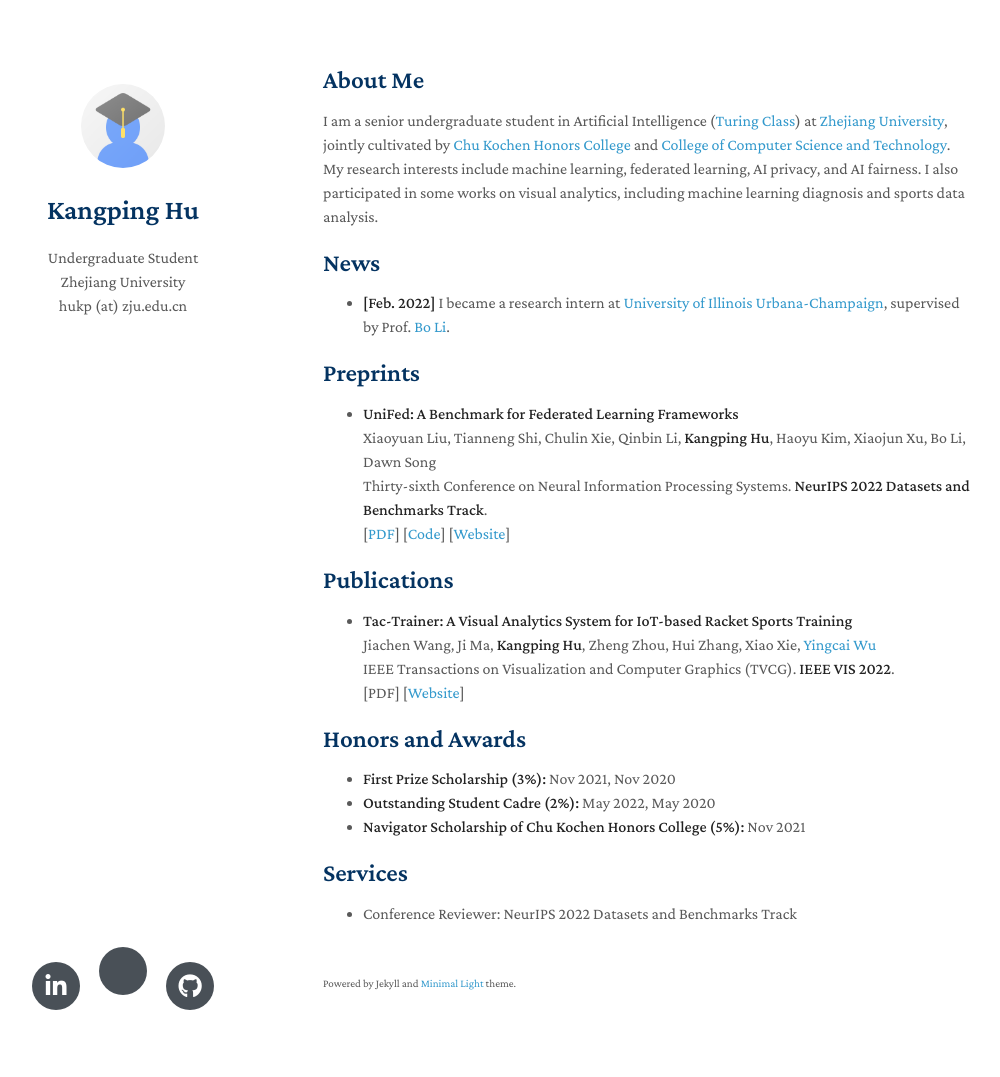
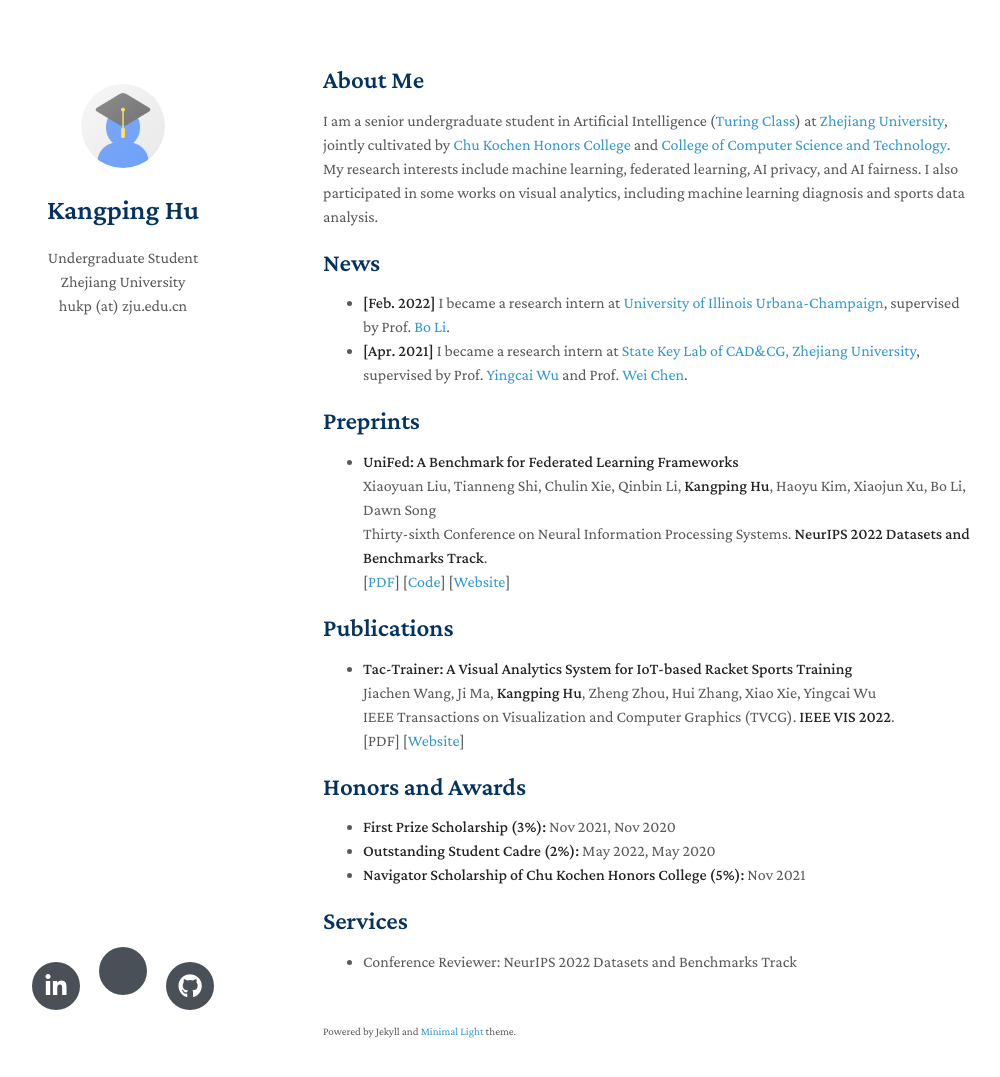
Before and after one commit to HenryHu-H/HenryHu-H.github.io, a Jekyll site: the page built from index.md, in a window 1280 px wide and 1112 px high. Shown: the top 1077 px of the window, without its empty margins (147-1147 px from the left). Built offline with Jekyll 4.4.1, drawn with Linux system fonts in a browser that asks for light colours; nearby versions of some CDN libraries; a style sheet for code colours, icons or effects is not loaded; our own code applies the rules of GitHub Pages for plain Markdown files; part of the change alters nothing that is shown.

Commit message:
Update index.md

```diff
--- a/index.md
+++ b/index.md
@@ -9,6 +9,7 @@ I am a senior undergraduate student in Artificial Intelligence ([Turing Class](h
 ## News
 
 - **[Feb. 2022]** I became a research intern at [University of Illinois Urbana-Champaign](https://illinois.edu), supervised by Prof. [Bo Li](https://aisecure.github.io).
+- **[Apr. 2021]** I became a research intern at [State Key Lab of CAD&CG, Zhejiang University](http://www.cad.zju.edu.cn/english.html), supervised by Prof. [Yingcai Wu](http://www.ycwu.org) and Prof. [Wei Chen](http://www.cad.zju.edu.cn/chenwei).
 
 ## Preprints
 
@@ -24,7 +25,7 @@ I am a senior undergraduate student in Artificial Intelligence ([Turing Class](h
 
 - **Tac-Trainer: A Visual Analytics System for IoT-based Racket Sports Training**
   <br>
-  Jiachen Wang, Ji Ma, **Kangping Hu**, Zheng Zhou, Hui Zhang, Xiao Xie, [Yingcai Wu](http://www.ycwu.org)
+  Jiachen Wang, Ji Ma, **Kangping Hu**, Zheng Zhou, Hui Zhang, Xiao Xie, Yingcai Wu
   <br>
   IEEE Transactions on Visualization and Computer Graphics (TVCG). **IEEE VIS 2022**.
   <br>
```
